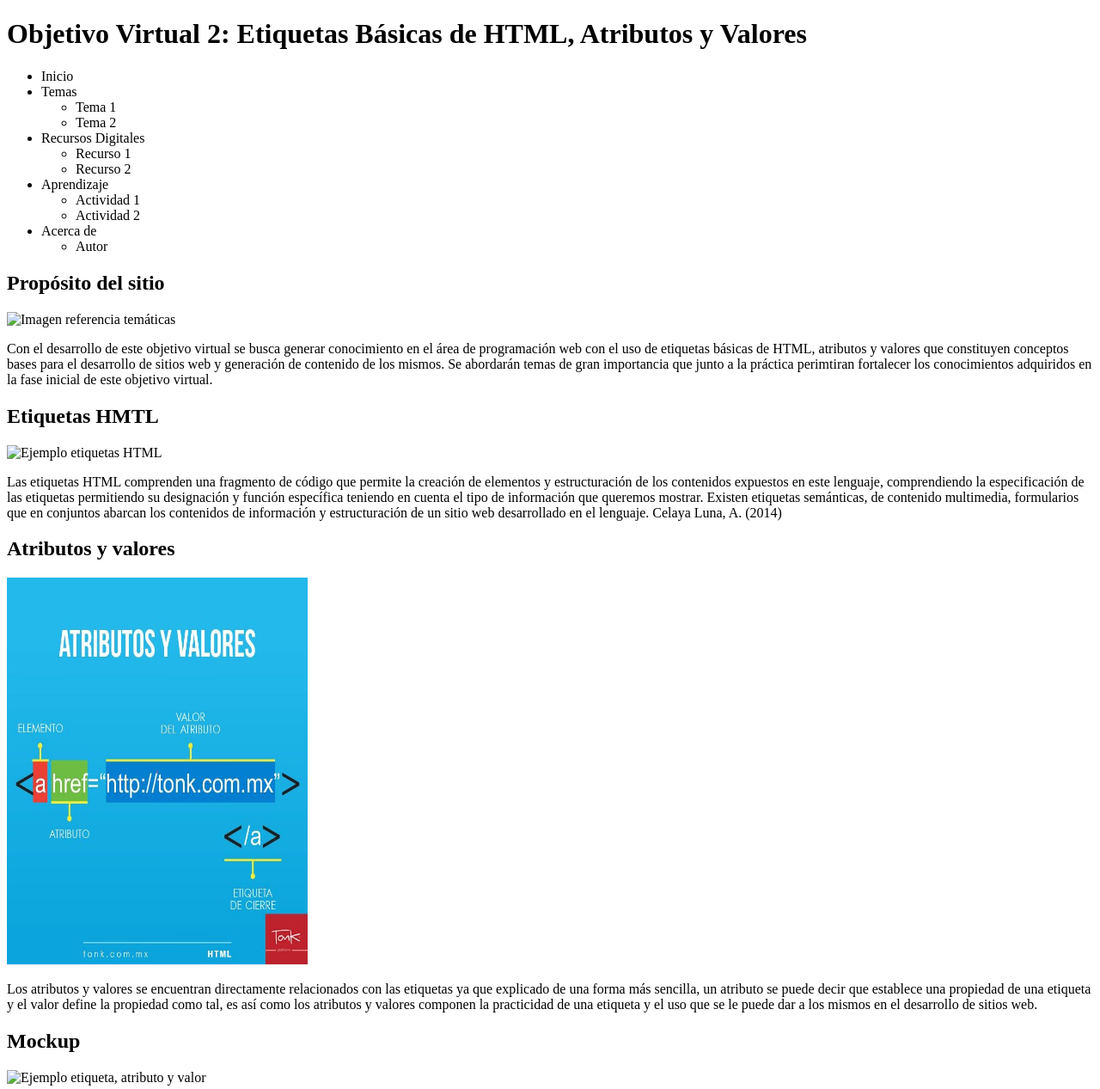
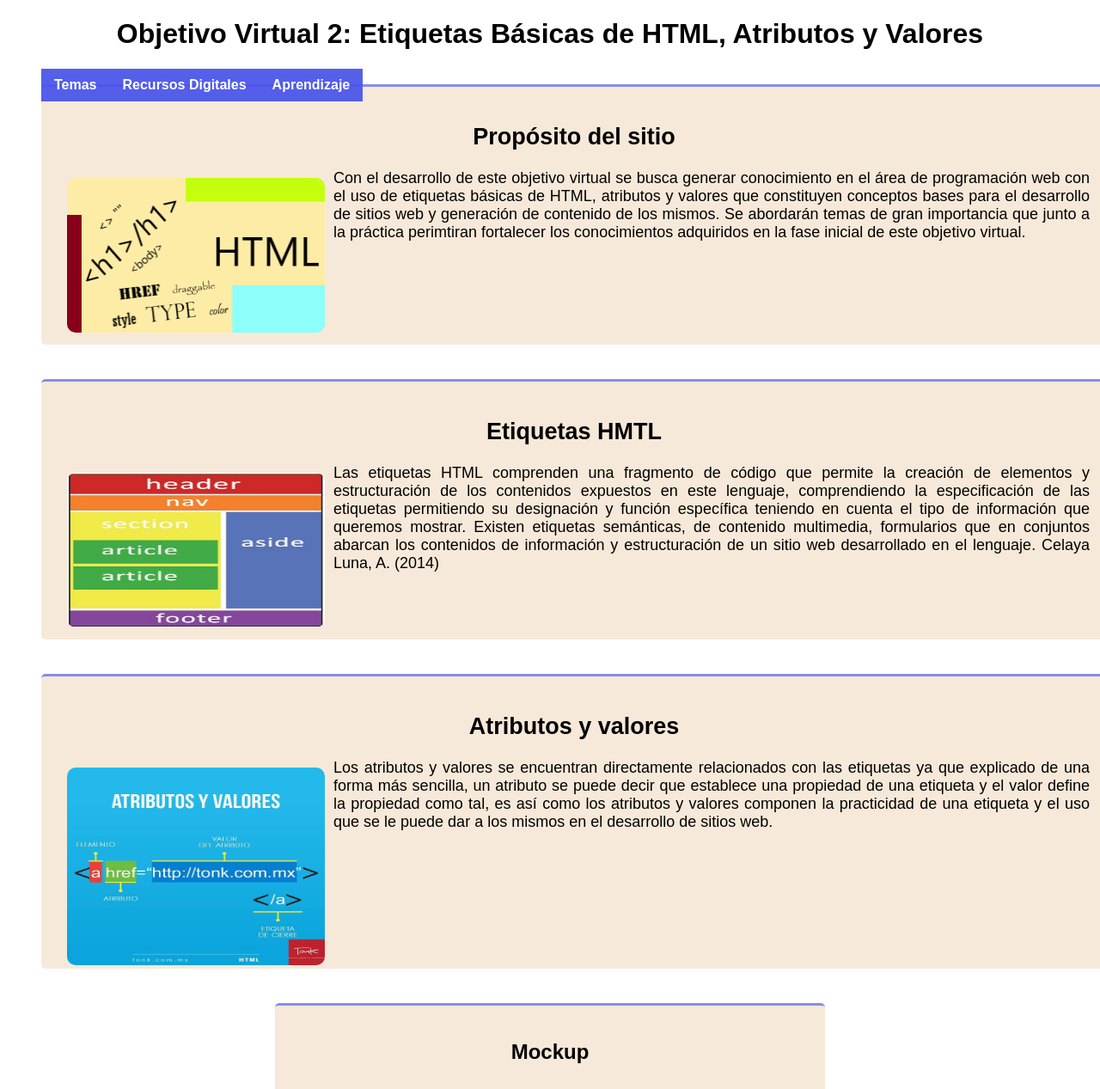
Before and after one commit to CristhianCald/DSW-CristhianCalderon, a plain HTML site: page Fase3/design.html in a window 1280 px wide. Shown: the top 1267 px of the page at 86% size. Drawn offline with Linux system fonts and the light colour scheme; files whose address does not match are found by name.

Commit message:
Creación de páginas y submenús
Creación de páginas y diseño del sitios con submenú en el contenido

```diff
--- /dev/null
+++ b/Fase3/Style.css
@@ -0,0 +1,115 @@
+<!--Diseño design-->
+body{
+    background-color: rgb(238, 178, 106);
+    font-family: sans-serif;
+    font-size: 18px;
+    font-weight: 300;
+}
+
+h1, ul{
+    color: black;
+    font: optional;
+    font-family: sans-serif;
+    font-weight: bold;
+    text-align: center;
+    list-style: none;
+}
+
+p, li{
+    color: black;
+    font: optional;
+    font-family: sans-serif;
+    text-align: justify;
+}
+
+.Logo, .Etiquetas{
+    margin: 40px;
+    width: 1200px;
+    height: 260px;
+    padding: 20px;
+    margin-bottom: 40px;
+    font-size: 18px;
+    font-weight: 300;
+    border-radius: 5px;
+    background-color: rgb(247, 233, 217);
+    border-top: solid rgba(91, 106, 243, 0.726);
+}
+
+.Logo img, .Etiquetas img{
+    width: 300px;
+    height: 180px;
+    float: left;
+    border-radius: 10px;
+    margin: 10px;
+}
+
+.Atributos{
+    margin: 40px;
+    width: 1200px;
+    height: 300px;
+    padding: 20px;
+    margin-bottom: 40px;
+    font-size: 18px;
+    font-weight: 300;
+    border-radius: 5px;
+    background-color: rgb(247, 233, 217);
+    border-top: solid rgba(91, 106, 243, 0.726);
+}
+
+.Atributos img{
+    width: 300px;
+    height: 230px;
+    float: left;
+    border-radius: 10px;
+    margin: 10px;
+}
+
+.Mockup{
+    margin: 40px;
+    width: 600px;
+    height: 460px;
+    padding: 20px;
+    margin: auto;
+    margin-bottom: 40px;
+    border-radius: 5px;
+    background-color: rgb(247, 233, 217);
+    border-top: solid rgba(91, 106, 243, 0.726);
+}
+
+.Mockup img{
+    width: 300px;
+    height: 400px;
+    align-items: center;
+    border-radius: 10px;
+    margin: 10px;
+}
+
+ul, ol{
+    list-style: none;
+}
+
+.Menu li a{
+    background-color: rgba(74, 85, 233, 0.938);
+    color: #fff;
+    text-decoration: none;
+    padding: 10px 15px;
+    display: block;
+}
+
+.Menu li a:hover{
+    background-color: rgb(196, 196, 187);
+}
+
+.Menu > li{
+    float: left;
+}
+
+.Menu li ul{
+    display: none;
+    position: absolute;
+    min-width: 100px;
+}
+
+.Menu li:hover{
+    display: block;
+}
--- a/Fase3/design.html
+++ b/Fase3/design.html
@@ -4,50 +4,55 @@
     <meta charset="UTF-8">
     <meta http-equiv="X-UA-Compatible" content="IE=edge">
     <meta name="viewport" content="width=device-width, initial-scale=1.0">
-    <title>Proyecto Fase 2</title>
+    <title>Proyecto Fase 3</title>
+    <link rel="stylesheet" href="style.css">
 
-<header>
+<body>
     <h1>Objetivo Virtual 2: Etiquetas Básicas de HTML, Atributos y Valores</h1>
-    <nav>
+    <div id="Menu">
+        <ul class="Menu">
+            <li><a href="Tema1.html">Temas</a>
                 <ul>
-            <li>Inicio</li>
-            <li>Temas</li>
+                    <li><a href="Tema1.html">Tema 1</a></li>
+                    <li><a href="Tema2.html">Tema 2</a></li>
+                </ul>
+            </li>
+
+            <li><a href="RecursosDigitales.html">Recursos Digitales</a>
                 <ul>
-                    <li>Tema 1</li>
-                    <li>Tema 2</li>
+                    <li><a href="Videos.html">Videos</a></li>
+                    <li><a href="Audios.html">Audios</a></li>
                 </ul>
-            <li>Recursos Digitales</li>
+            </li>
+
+            <li><a href="Aprendizaje.html">Aprendizaje</a>
                 <ul>
-                    <li>Recurso 1</li>
-                    <li>Recurso 2</li>
+                    <li><a href="Aprendizaje1.html">A1</a></li>
+                    <li><a href="Aprendizaje2.html">A2</a></li>
                 </ul>
-            <li>Aprendizaje</li>
-                <ul>
-                    <li>Actividad 1</li>
-                    <li>Actividad 2</li>
+            </li>
+
         </ul>
-            <li>Acerca de</li>
-                <ul>
-                    <li>Autor</li>
-                </ul>
-        </ul>
-    </nav>
+    </div>
 </header>
     <body>
     <section>
-        <h1>Propósito del sitio</h1>
-        <img src="Img/Logo.PNG" width="130" height="80" alt="Imagen referencia temáticas">
+        <div class="Logo">
+            <h1 class="Titulo"> Propósito del sitio</h1>
+            <img src="Img/Logo.PNG" alt="Imagen referencia temáticas">
             <p>
                 Con el desarrollo de este objetivo virtual se busca generar conocimiento en el área de programación web
                 con el uso de etiquetas básicas de HTML, atributos y valores que constituyen conceptos bases para el desarrollo
                 de sitios web y generación de contenido de los mismos. Se abordarán temas de gran importancia que junto a la
                 práctica perimtiran fortalecer los conocimientos adquiridos en la fase inicial de este objetivo virtual.
             </p>
+        </div>
     </section>
 
     <Article>
-        <h1>Etiquetas HMTL</h1>
-        <img src="Img/Etiquetas.JPG" width="230" height="380" alt="Ejemplo etiquetas HTML">
+        <div class="Etiquetas">
+            <h1 class="Titulo">Etiquetas HMTL</h1>
+            <img src="Img/Etiquetas.JPG" alt="Ejemplo etiquetas HTML">
             <p>
                 Las etiquetas HTML comprenden una fragmento de código que permite la creación de elementos y estructuración
                 de los contenidos expuestos en este lenguaje, comprendiendo la especificación de las etiquetas permitiendo
@@ -55,7 +60,10 @@
                 etiquetas semánticas, de contenido multimedia, formularios que en conjuntos abarcan los contenidos de información
                 y estructuración de un sitio web desarrollado en el lenguaje. Celaya Luna, A. (2014)
             </p>
-        <h1>Atributos y valores</h1>
+        </div>
+
+        <div class="Atributos">
+            <h1 class="Titulo">Atributos y valores</h1>
             <img src="Img/Atributos.jpg" width="350" height="450" alt="Ejemplo etiqueta, atributo y valor">
             <p>
                 Los atributos y valores se encuentran directamente relacionados con las etiquetas ya que explicado de una forma
@@ -63,10 +71,12 @@
                 es así como  los atributos y valores componen la practicidad de una etiqueta y el uso que se le puede dar a los
                 mismos en el desarrollo de sitios web.
             </p>
-        <p>
+        </div>
+        <div class="Mockup">
             <h1>Mockup</h1>
-            <img src="Img/Mockup.JPG" width="400" height="550" alt="Ejemplo etiqueta, atributo y valor">
+            <img src="Img/Mockup.JPG" alt="Ejemplo etiqueta, atributo y valor">
             </p>
+        </div>
     </Article>
     <footer>
         <p>
--- a/style.css
+++ /dev/null
@@ -1,19 +0,0 @@
-
-body{
-    background-color: beige;
-}
-
-h1{
-    color: black;
-    font: optional;
-    font-family: sans-serif;
-    text-align: center;
-}
-
-h2, h3, p{
-    color: black;
-    font: optional;
-    font-family: sans-serif;
-    font-weight: bold;
-    text-align: justify;
-}
```
Also changed, not shown: Fase2/design.html (+3 -1 lines), Fase3/Aprendizaje.html (added, +8 -0 lines), Fase3/Temas/Tema1.html (added, +8 -0 lines), index.html (+2 -2 lines), Fase3/Aprendizaje/A1.html (added), Fase3/Aprendizaje/A2.html (added), Fase3/Img/Atributos.jpg (added), Fase3/Img/Etiquetas.JPG (added), Fase3/Img/Logo.png (added), Fase3/Img/Mockup.JPG (added), Fase3/Inicio.html (added), Fase3/Recursos Digitales/Audios.html (added), Fase3/Recursos Digitales/Videos.html (added), Fase3/RecursosDigitales.html (added), 1 more files. Lines whose indentation alone changed are shown as unchanged.
